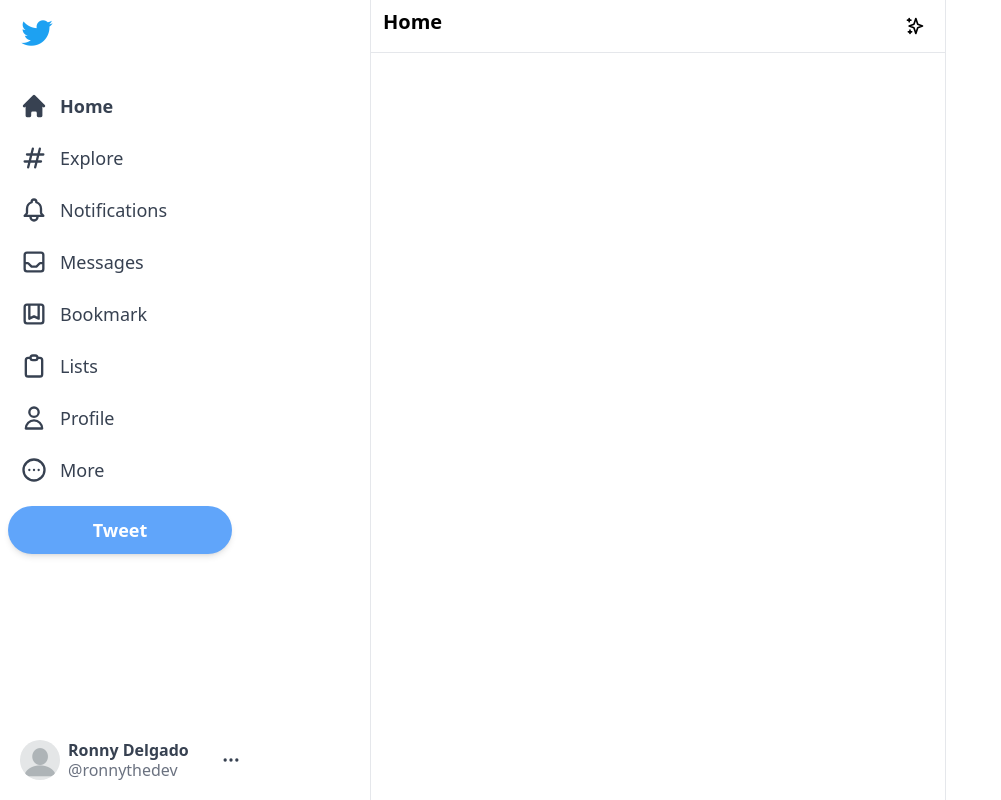
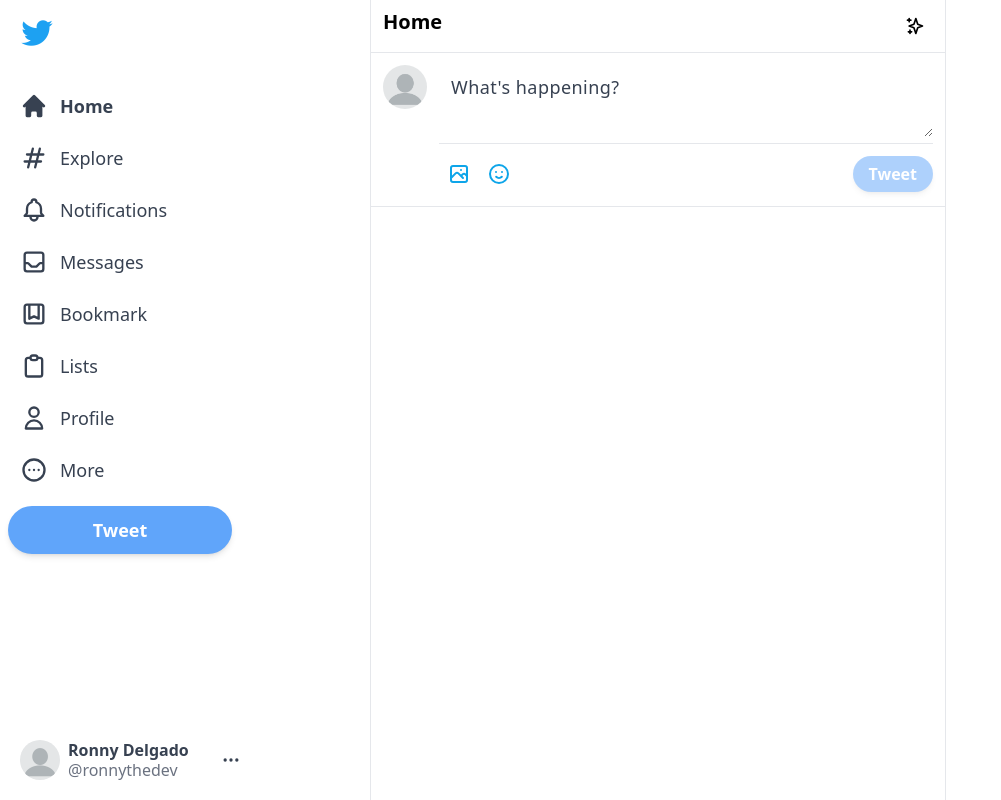
Before and after one commit to ronnythedev/twitta, a Next.js app: page / in a window 1280 px wide. Shown: the whole page, without its empty margins (0-1001 px from the left). Built offline with nearby package versions, Linux system fonts and the light colour scheme.

Commit message:
Finished input component for the Feed area

```diff
--- /dev/null
+++ b/components/feed/Input.tsx
@@ -0,0 +1,34 @@
+import { EmojiHappyIcon, PhotographIcon } from "@heroicons/react/outline";
+
+export default function Input() {
+  return (
+    <div className="flex border-b border-gray-200 p-3 space-x-3">
+      <img
+        src="/images/profile.png"
+        alt="user-image"
+        className="h-11 w-11 rounded-full cursor-pointer hover:brightness-95"
+      />
+      <div className="w-full divide-y divide-gray-200">
+        <div className="">
+          <textarea
+            className="w-full border-none focus:ring-0 text-lg placeholder-gray-700 tracking-wide min-h-[50px] text-gray-700"
+            rows={2}
+            placeholder="What's happening?"
+          ></textarea>
+        </div>
+        <div className="flex items-center justify-between pt-2.5">
+          <div className="flex">
+            <PhotographIcon className="h-10 w-10 hoverEffect p-2 text-sky-500 hover:bg-sky-100" />
+            <EmojiHappyIcon className="h-10 w-10 hoverEffect p-2 text-sky-500 hover:bg-sky-100" />
+          </div>
+          <button
+            className="bg-blue-400 text-white px-4 py-1.5 rounded-full font-bold shadow-md hover:brightness-95 disabled:opacity-50"
+            disabled
+          >
+            Tweet
+          </button>
+        </div>
+      </div>
+    </div>
+  );
+}
--- a/components/feed/index.tsx
+++ b/components/feed/index.tsx
@@ -1,9 +1,11 @@
 import Header from "./Header";
+import Input from "./Input";
 
 export default function Index() {
   return (
     <div className="xl:ml-[370px] border-l border-r border-gray-200 xl:min-w-[576px] sm:ml-[73px] flex-grow max-w-xl">
       <Header />
+      <Input />
     </div>
   );
 }
--- a/package.json
+++ b/package.json
@@ -15,6 +15,7 @@
     "react-dom": "18.2.0"
   },
   "devDependencies": {
+    "@tailwindcss/forms": "^0.5.2",
     "@types/node": "18.0.0",
     "@types/react": "18.0.14",
     "@types/react-dom": "18.0.5",
--- a/tailwind.config.js
+++ b/tailwind.config.js
@@ -7,5 +7,5 @@
   theme: {
     extend: {},
   },
-  plugins: [],
+  plugins: [require("@tailwindcss/forms")],
 };
```
